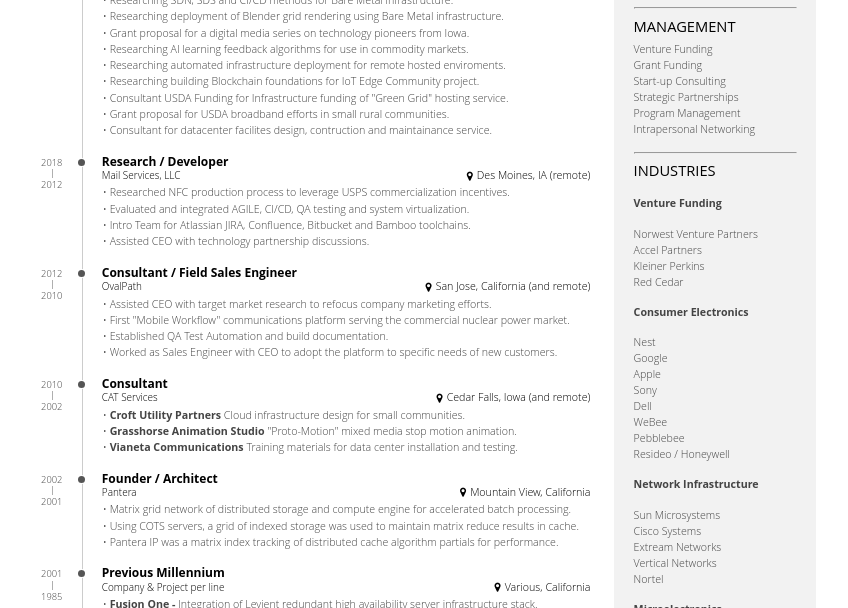
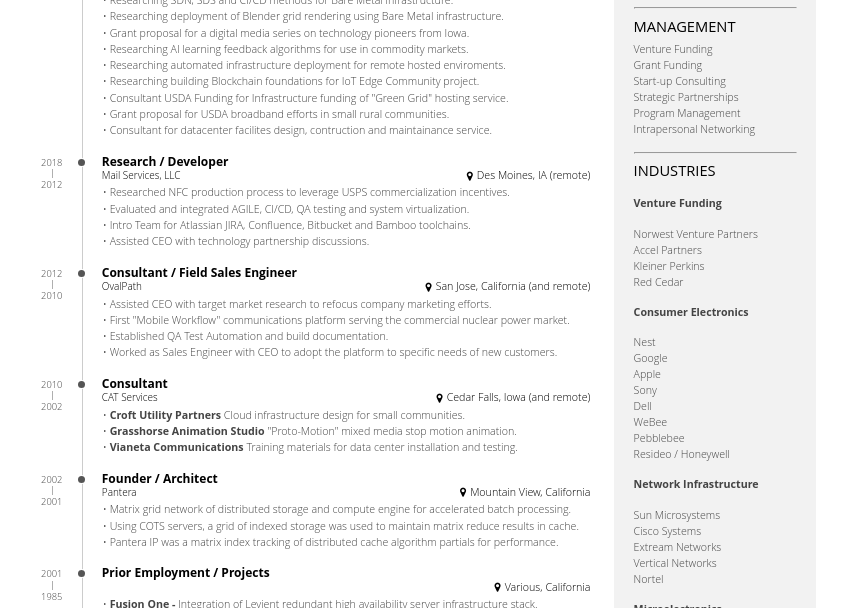
Before and after one commit to christrees/resume.christrees.com, a plain HTML site: page resume_cat_advisor.html in a window 1280 px wide. Shown: the part 192-800 px from the top of the page, without its empty margins (0-848 px from the left). Drawn offline with Linux system fonts and the light colour scheme.

Commit message:
Andi suggestions

```diff
--- a/resume_cat_advisor.html
+++ b/resume_cat_advisor.html
@@ -142,8 +142,7 @@
           </div>
           <div class="details">
             <header>
-              <h3>Previous Millennium</h3>
-              <span class="place">Company &amp; Project per line</span>
+              <h3>Prior Employment / Projects</h3>
               <span class="location">Various, California</span>
             </header>
             <div>
```
Also changed, not shown: 2 other files.
